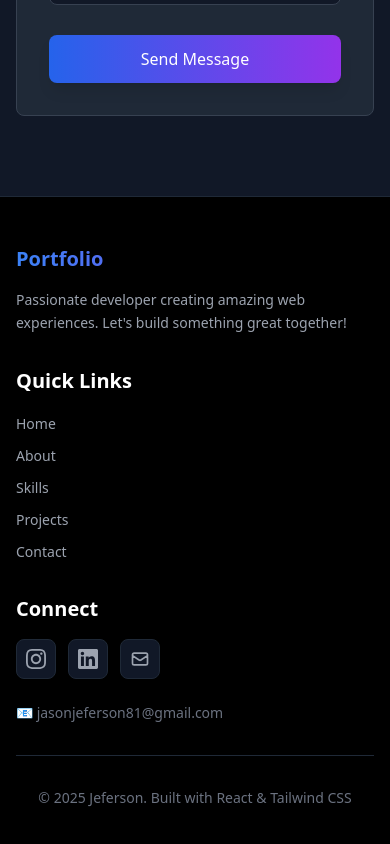
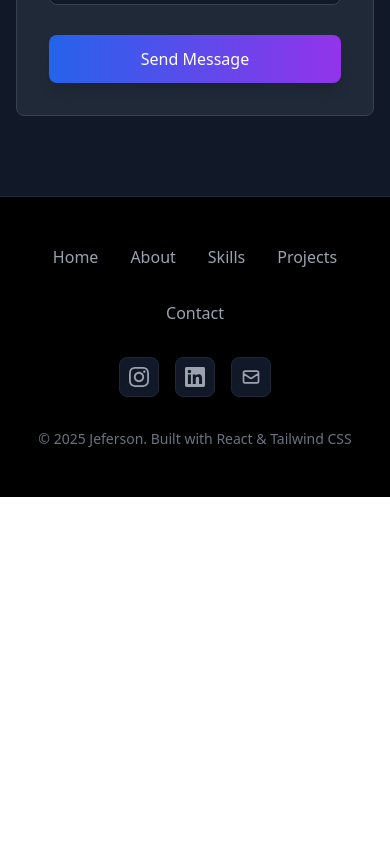
Before and after one commit to foodkin/Portofolio_Website, a React (Create React App) app: page / in a window 390 px wide. Shown: the part 6435-7279 px from the top of the page. After the commit the page ends 6932 px from the top, so only its background shows below. Built offline with nearby package versions, Linux system fonts and the light colour scheme.

Commit message:
Footer Re Design

```diff
--- a/src/components/Footer.jsx
+++ b/src/components/Footer.jsx
@@ -4,54 +4,27 @@ const Footer = () => {
   return (
     <footer className="bg-black text-white py-12 border-t border-gray-800">
     <div className="max-w-7xl mx-auto px-4 sm:px-6 lg:px-8">
-        <div className="grid grid-cols-1 md:grid-cols-3 gap-8">
-          {/* About Section */}
-          <div>
-            <h3 className="text-xl font-bold mb-4 bg-gradient-to-r from-blue-500 to-purple-600 bg-clip-text text-transparent">
-              Portfolio
-            </h3>
-            <p className="text-gray-400 text-sm leading-relaxed">
-              Passionate developer creating amazing web experiences.
-              Let's build something great together!
-            </p>
+            {/* Navigation Links */}
+            <div className="flex flex-wrap justify-center gap-8 mb-8">
+              <a href="#home" className="text-gray-400 hover:text-blue-500 transition-colors duration-300">
+                Home
+              </a>
+              <a href="#about" className="text-gray-400 hover:text-blue-500 transition-colors duration-300">
+                About
+              </a>
+              <a href="#skills" className="text-gray-400 hover:text-blue-500 transition-colors duration-300">
+                Skills
+              </a>
+              <a href="#projects" className="text-gray-400 hover:text-blue-500 transition-colors duration-300">
+                Projects
+              </a>
+              <a href="#contact" className="text-gray-400 hover:text-blue-500 transition-colors duration-300">
+                Contact
+              </a>
             </div>
 
-          {/* Quick Links */}
-          <div>
-            <h3 className="text-xl font-bold mb-4 text-white">Quick Links</h3>
-            <ul className="space-y-2">
-              <li>
-                <a href="#home" className="text-gray-400 hover:text-blue-500 transition-colors duration-300 text-sm">
-                  Home
-                </a>
-              </li>
-              <li>
-                <a href="#about" className="text-gray-400 hover:text-blue-500 transition-colors duration-300 text-sm">
-                  About
-                </a>
-              </li>
-              <li>
-                <a href="#skills" className="text-gray-400 hover:text-blue-500 transition-colors duration-300 text-sm">
-                  Skills
-                </a>
-              </li>
-              <li>
-                <a href="#projects" className="text-gray-400 hover:text-blue-500 transition-colors duration-300 text-sm">
-                  Projects
-                </a>
-              </li>
-              <li>
-                <a href="#contact" className="text-gray-400 hover:text-blue-500 transition-colors duration-300 text-sm">
-                  Contact
-                </a>
-              </li>
-            </ul>
-          </div>
-
-          {/* Social Links */}
-          <div>
-            <h3 className="text-xl font-bold mb-4 text-white">Connect</h3>
-            <div className="flex gap-3">
+            {/* Social Media Icons */}
+            <div className="flex justify-center gap-4 mb-8">
               {/* Instagram */}
               <a
                 href="https://www.instagram.com/jeferson.jason.79?igsh=MWg3ZzF3NGZrYmc4ZQ=="
@@ -89,14 +62,9 @@ const Footer = () => {
                 </svg>
               </a>
             </div>
-            <p className="text-gray-500 text-sm mt-6">
-              📧 jasonjeferson81@gmail.com
-            </p>
-          </div>
-        </div>
 
-        {/* Bottom Bar */}
-        <div className="border-t border-gray-800 mt-8 pt-8 text-center">
+            {/* Copyright */}
+            <div className="text-center">
               <p className="text-gray-500 text-sm">
                 © {currentYear} Jeferson. Built with React & Tailwind CSS
               </p>
```
Lines whose indentation alone changed are shown as unchanged.
